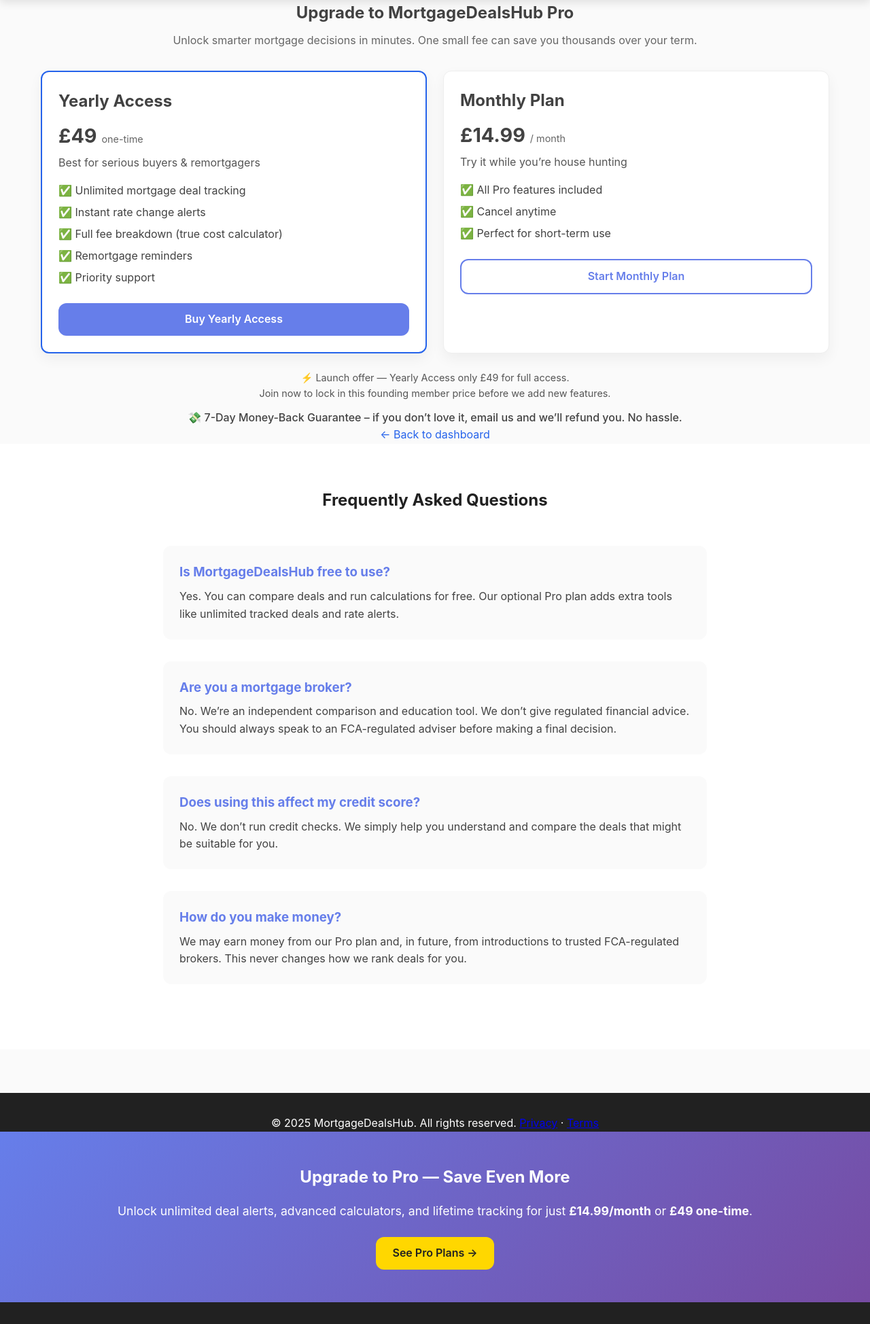
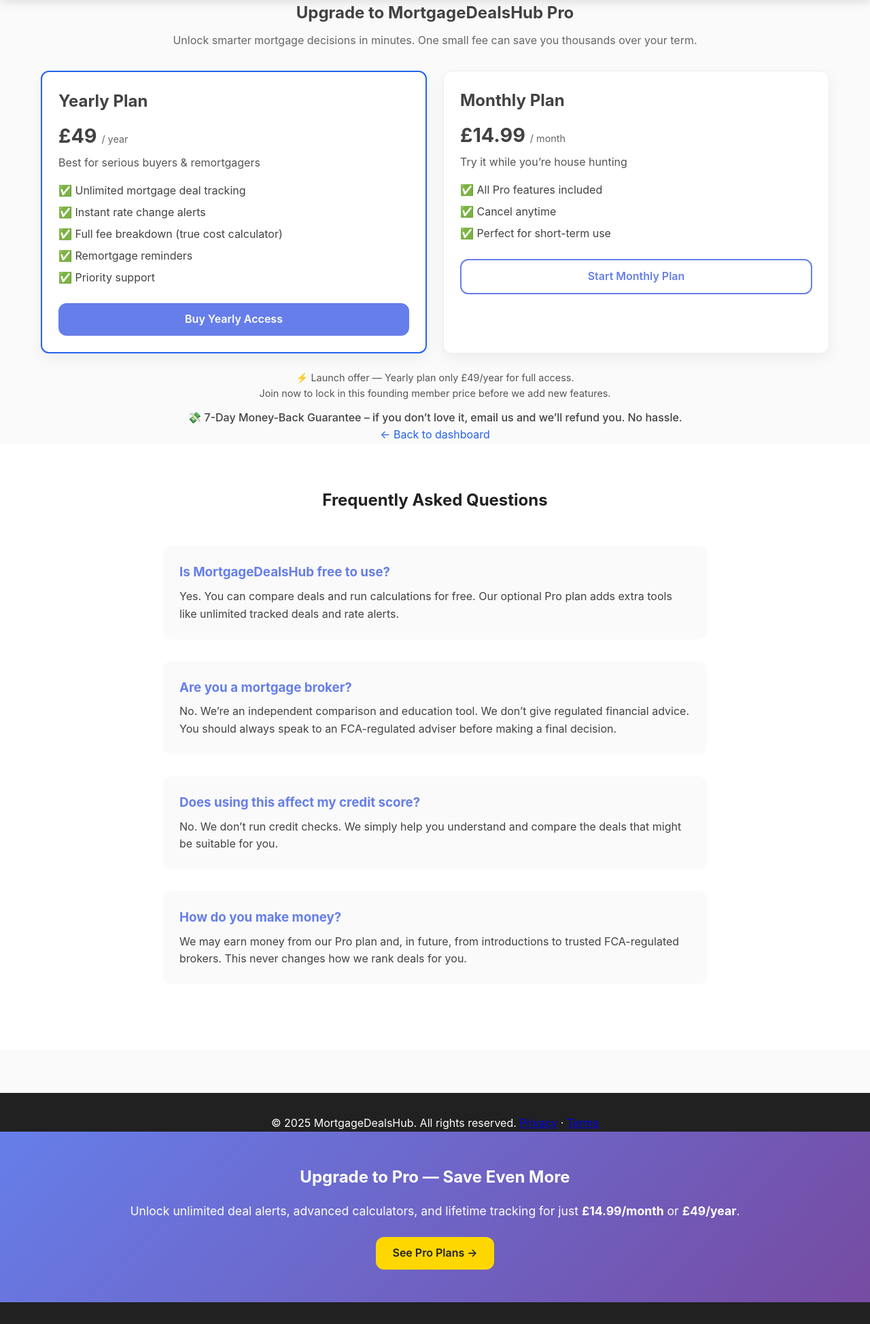
Before and after one commit to namenotav/mortgagemaster, a Flask app: page /upgrade in a window 1280 px wide. Shown: the part 83-2031 px from the top of the page at 68% size. Run offline with Flask 3, Linux system fonts and the light colour scheme; a user stored in the database is signed in; tables that the repository leaves empty hold one stand-in row (values such as "Sample post"); some libraries are stand-ins or nearby versions.

Commit message:
🔧 Fix false advertising: Change '£49 one-time' to '£49/year' for yearly subscription
- Updated upgrade.html: Changed 'Yearly Access' to 'Yearly Plan' and '£49 one-time' to '£49 / year'
- Updated index.html footer: Changed '£49 one-time' to '£49/year'
- Updated base.html footer: Changed '£49 one-time' to '£49/year'
- This matches the actual Stripe subscription behavior (mode='subscription')

```diff
--- a/templates/base.html
+++ b/templates/base.html
@@ -147,7 +147,7 @@
         <h2>Upgrade to Pro — Save Even More</h2>
         <p>
           Unlock unlimited deal alerts, advanced calculators, and lifetime tracking for just
-          <strong>£14.99/month</strong> or <strong>£49 one-time</strong>.
+          <strong>£14.99/month</strong> or <strong>£49/year</strong>.
         </p>
         <a href="{{ url_for('upgrade') }}" class="btn-upgrade">See Pro Plans →</a>
       </div>
--- a/templates/index.html
+++ b/templates/index.html
@@ -212,7 +212,7 @@
         <h2>Upgrade to Pro — Save Even More</h2>
         <p>
           Unlock unlimited deal alerts, advanced calculators, and lifetime tracking for just
-          <strong>£14.99/month</strong> or <strong>£49 one-time</strong>.
+          <strong>£14.99/month</strong> or <strong>£49/year</strong>.
         </p>
         <a href="{{ url_for('upgrade') }}" class="btn-upgrade">See Pro Plans →</a>
       </div>
--- a/templates/upgrade.html
+++ b/templates/upgrade.html
@@ -13,9 +13,9 @@
         <div class="pricing-options">
             <!-- YEARLY PLAN -->
             <div class="pricing-card featured">
-                <h2>Yearly Access</h2>
+                <h2>Yearly Plan</h2>
                 <p class="price">
-                    £49 <span>one-time</span>
+                    £49 <span>/ year</span>
                 </p>
                 <p class="tagline">Best for serious buyers & remortgagers</p>
 
@@ -54,7 +54,7 @@
 
         <!-- VALUE MESSAGE -->
         <p class="small text-center">
-            ⚡ Launch offer — Yearly Access only £49 for full access.<br>
+            ⚡ Launch offer — Yearly plan only £49/year for full access.<br>
             Join now to lock in this founding member price before we add new features.
         </p>
 
```
